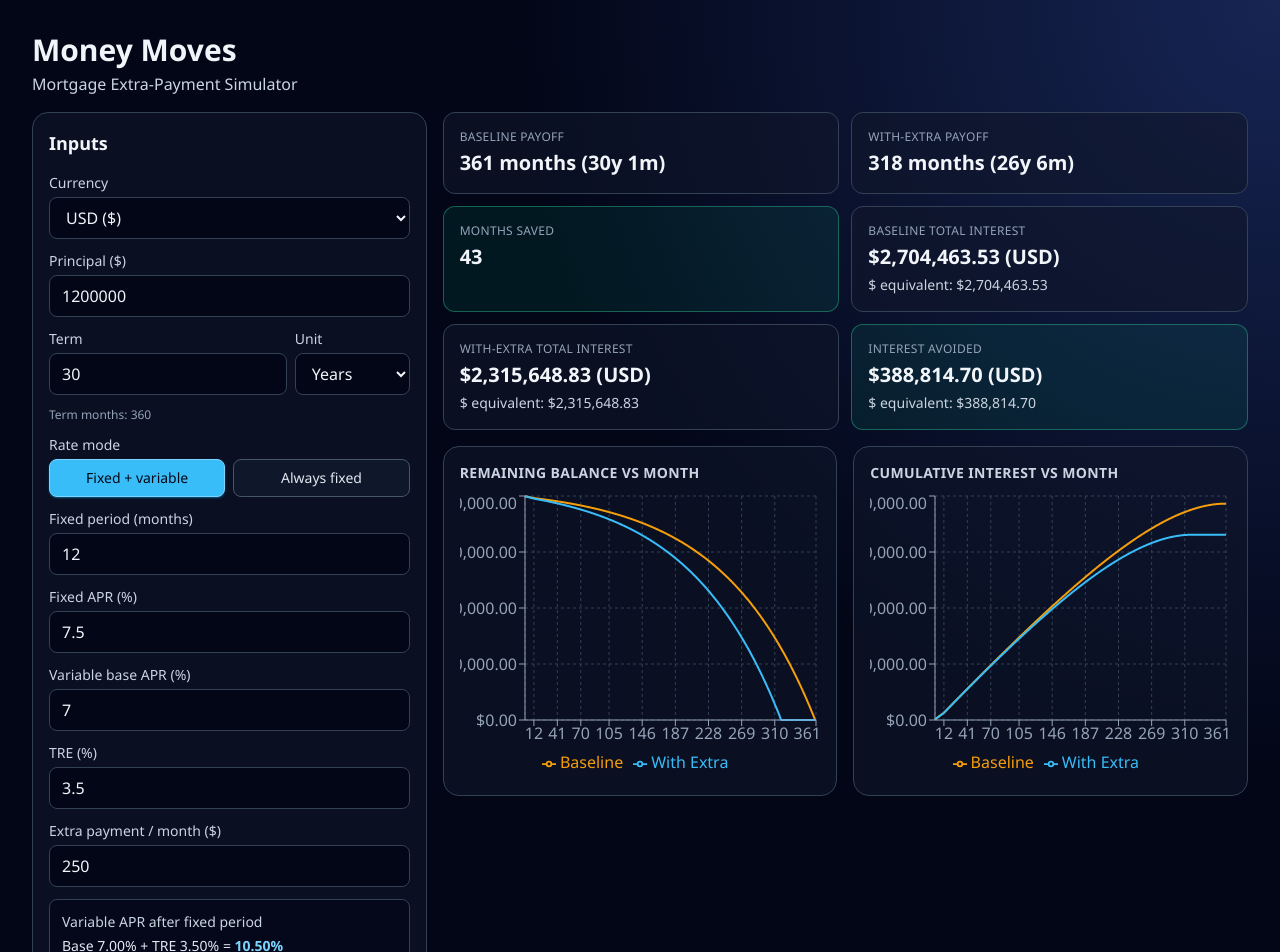
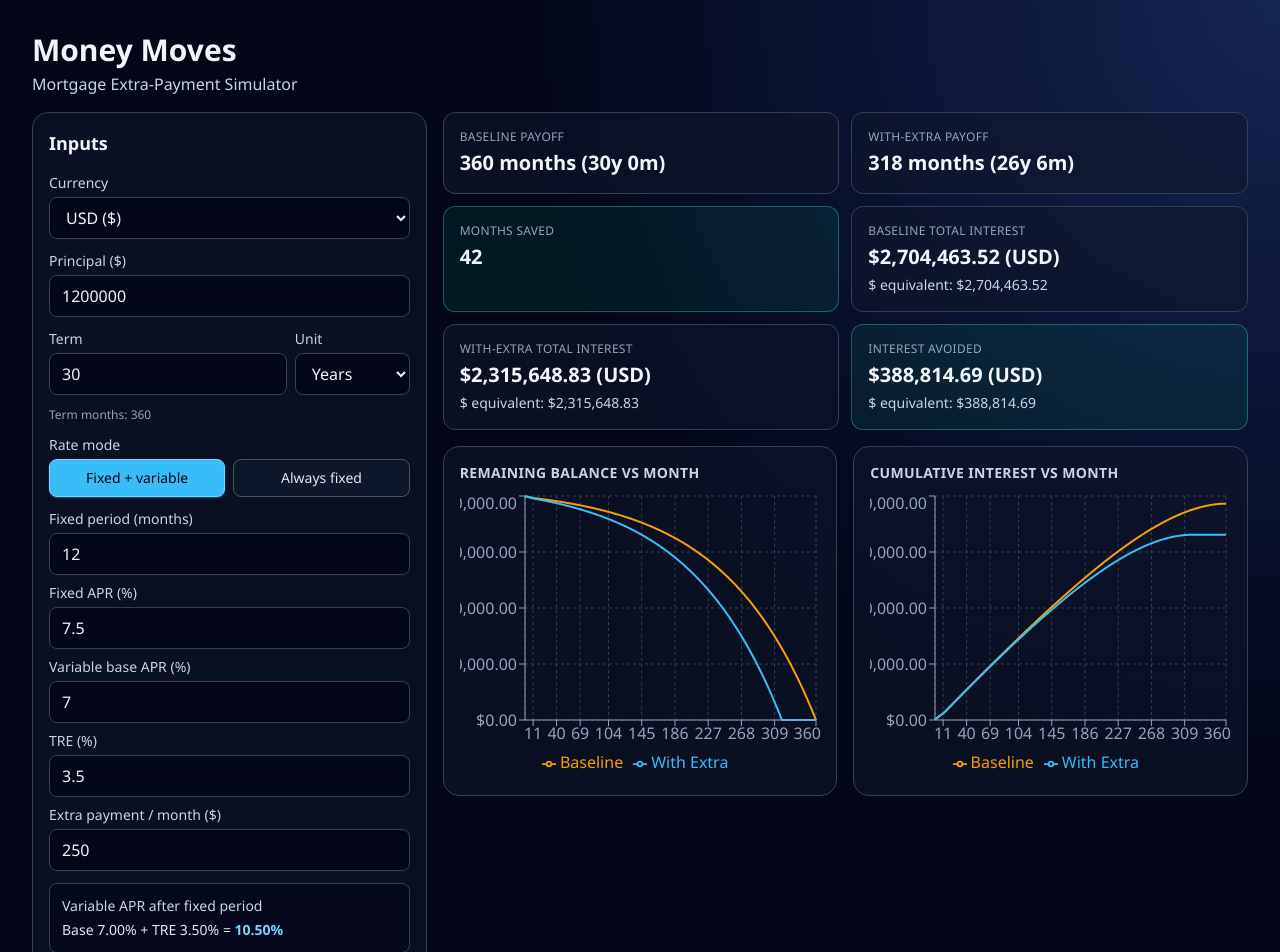
Before and after one commit to maury844/pay-me-now, a React (Vite) app: page / in a window 1280 px wide. Shown: the top 952 px of the page. Built offline with nearby package versions, Linux system fonts and the light colour scheme.

Commit message:
fix: loan going above contracted period

```diff
--- a/src/components/InputsCard.tsx
+++ b/src/components/InputsCard.tsx
@@ -147,6 +147,7 @@ export function InputsCard({
           </div>
         </div>
 
+        <div className='grid grid-cols-2 gap-2 sm:grid-cols-1'>
           {rateMode === 'FIXED_PLUS_VARIABLE' ? (
             <NumberField
               label='Fixed period (months)'
@@ -191,6 +192,7 @@ export function InputsCard({
             step='0.01'
             onChange={(value) => onInputChange('monthlyExtra', value)}
           />
+        </div>
 
         {rateMode === 'FIXED_PLUS_VARIABLE' ? (
           <div className='rounded-lg border border-slate-700 bg-slate-950/70 p-3 text-sm text-slate-300'>
--- a/src/simulation.ts
+++ b/src/simulation.ts
@@ -104,7 +104,10 @@ export const simulate = (rawConfig: SimConfig): SimResult => {
     }
 
     const interest = toCurrency(balance * toMonthlyRate(apr))
-    const scheduledCap = toCurrency(Math.min(scheduledPayment, balance + interest))
+    const scheduledCap =
+      month === termMonths
+        ? toCurrency(balance + interest)
+        : toCurrency(Math.min(scheduledPayment, balance + interest))
     const scheduledPrincipal = toCurrency(Math.max(0, scheduledCap - interest))
 
     const maxExtra = toCurrency(Math.max(0, balance - scheduledPrincipal))
```
Also changed, not shown: 1 other file (tests, documents, lock files or other folders). Lines whose indentation alone changed are shown as unchanged.
